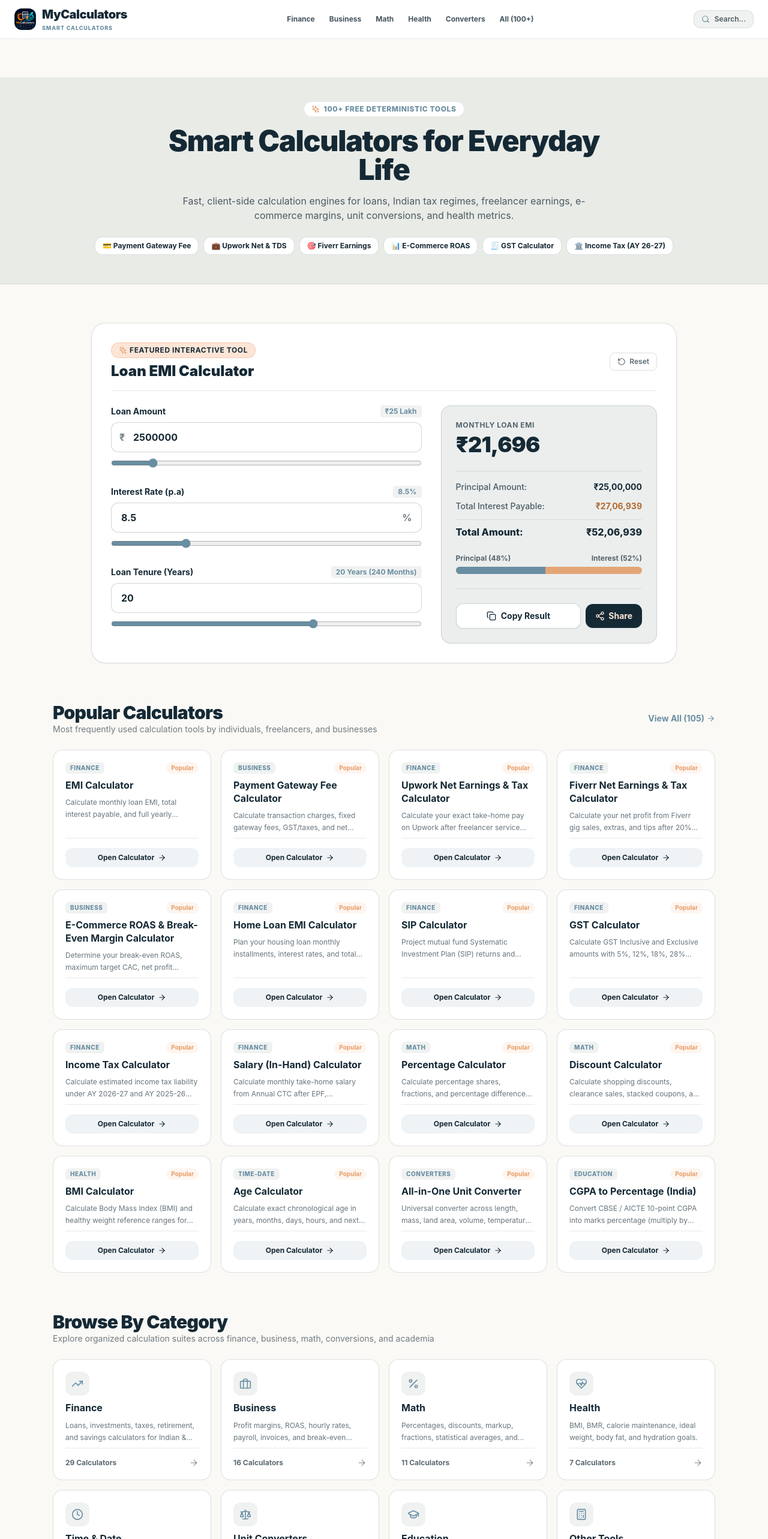
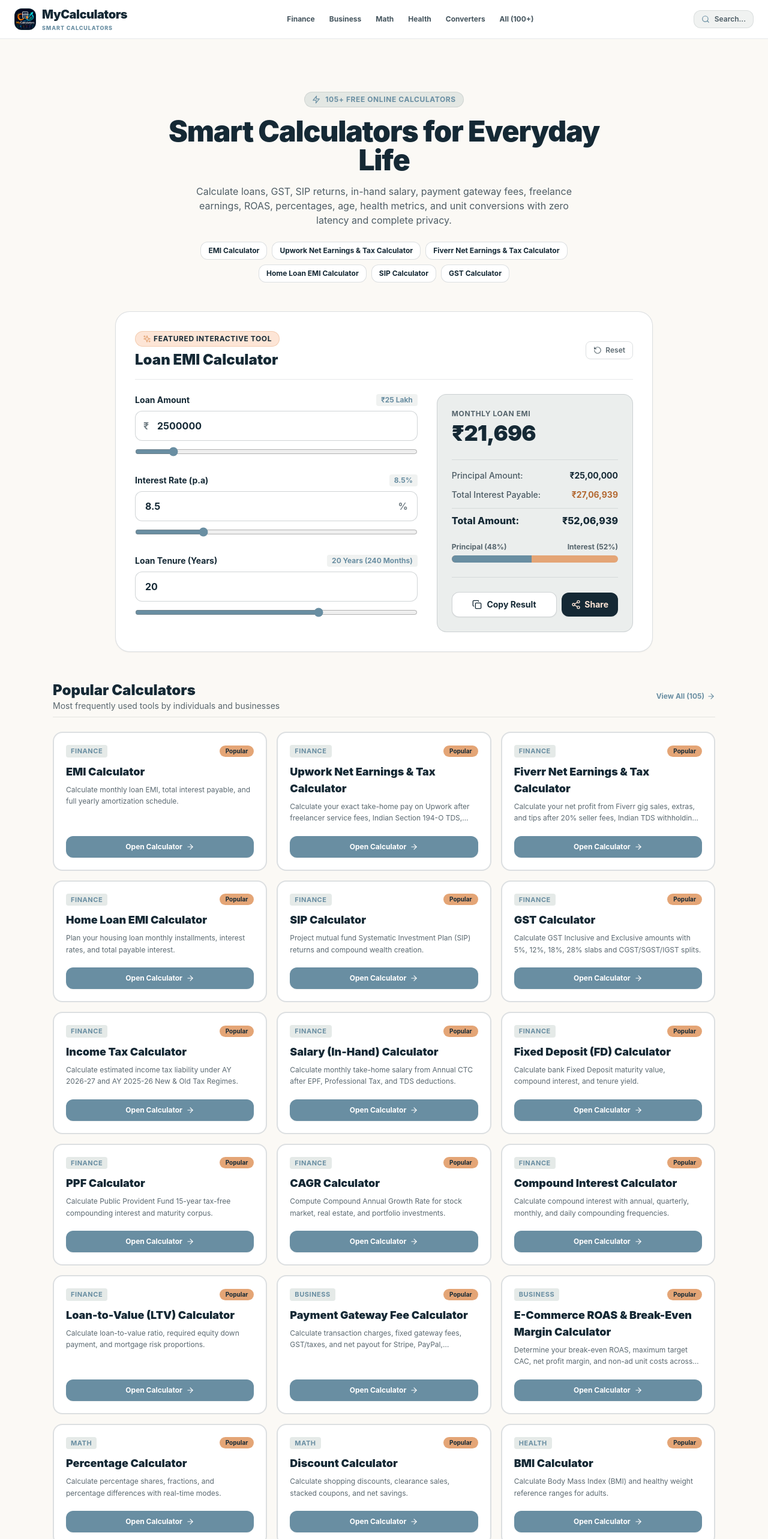
Before and after one commit to mantupatra23-pixel/mycalculator, a Next.js app: page / in a window 1280 px wide. Shown: the top 2566 px of the page at 60% size. Built offline with nearby package versions, Linux system fonts and the light colour scheme.

Commit message:
Restore original solid steel button styling and dynamic tool registry loading

```diff
--- a/app/page.tsx
+++ b/app/page.tsx
@@ -16,19 +16,18 @@ import {
   ShieldCheck,
   Zap,
   Lock,
-  Sparkles,
 } from "lucide-react";
 
 export const metadata: Metadata = {
-  title: "MyCalculators – 100+ Free Smart Online Calculators | Fast, Accurate, Private",
+  title: "Free Online Calculators - EMI, GST, SIP, Finance & Math | MyCalculators",
   description:
-    "Free, deterministic, browser-based calculators for loans, income tax, GST, salary, freelance, e-commerce, mathematics, health, and unit conversions.",
+    "Use 100+ free online calculators for EMI, GST, SIP returns, in-hand salary, payment gateway fees, freelance earnings, ROAS, percentages, age, and unit conversions. Fast, private and mobile-friendly.",
   alternates: {
     canonical: "https://www.mycalculator.xyz",
   },
   openGraph: {
-    title: "MyCalculators – 100+ Free Smart Online Calculators",
-    description: "Fast, accurate, and private calculation tools for everyday finance, business, math, and conversions.",
+    title: "Free Online Calculators for Everyday Life | MyCalculators",
+    description: "100+ browser-native calculators for finance, math, business, and health.",
     url: "https://www.mycalculator.xyz",
     siteName: "MyCalculators",
     locale: "en_IN",
@@ -37,41 +36,19 @@ export const metadata: Metadata = {
 };
 
 const CATEGORY_ICONS: Record<CalculatorCategory, React.ReactNode> = {
-  finance: <TrendingUp className="w-5 h-5 text-steel" />,
-  business: <Briefcase className="w-5 h-5 text-steel" />,
-  math: <Percent className="w-5 h-5 text-steel" />,
-  health: <HeartPulse className="w-5 h-5 text-steel" />,
-  "time-date": <Clock className="w-5 h-5 text-steel" />,
-  converters: <Scale className="w-5 h-5 text-steel" />,
-  education: <GraduationCap className="w-5 h-5 text-steel" />,
-  other: <Calculator className="w-5 h-5 text-steel" />,
+  finance: <TrendingUp className="w-5 h-5" />,
+  business: <Briefcase className="w-5 h-5" />,
+  math: <Percent className="w-5 h-5" />,
+  health: <HeartPulse className="w-5 h-5" />,
+  "time-date": <Clock className="w-5 h-5" />,
+  converters: <Scale className="w-5 h-5" />,
+  education: <GraduationCap className="w-5 h-5" />,
+  other: <Calculator className="w-5 h-5" />,
 };
 
-// Curated high-intent popular calculators across all categories
-const POPULAR_SLUGS = [
-  "emi-calculator",
-  "payment-gateway-fee-calculator",
-  "upwork-net-earnings-calculator",
-  "fiverr-net-earnings-calculator",
-  "ecommerce-roas-break-even-calculator",
-  "home-loan-emi-calculator",
-  "sip-calculator",
-  "gst-calculator",
-  "income-tax-calculator",
-  "salary-calculator",
-  "percentage-calculator",
-  "discount-calculator",
-  "bmi-calculator",
-  "age-calculator",
-  "unit-converter",
-  "cgpa-to-percentage",
-];
-
 export default function HomePage() {
-  const popularCalculators = POPULAR_SLUGS.map((slug) =>
-    CALCULATORS.find((c) => c.slug === slug)
-  ).filter((c): c is (typeof CALCULATORS)[0] => c !== undefined);
-
+  const popularCalculators = CALCULATORS.filter((c) => c.popular);
+  const totalCount = CALCULATORS.length;
   const categories = Object.keys(CATEGORIES_META) as CalculatorCategory[];
 
   const jsonLd = {
@@ -87,163 +64,122 @@ export default function HomePage() {
   };
 
   return (
-    <main className="space-y-16 pb-20">
+    <main className="max-w-6xl mx-auto px-4 sm:px-6 py-8 space-y-12">
       <script
         type="application/ld+json"
         dangerouslySetInnerHTML={{ __html: JSON.stringify(jsonLd) }}
       />
 
       {/* Hero Section */}
-      <section className="bg-sage/40 border-b border-navy/10 pt-10 pb-12 px-4 sm:px-6">
-        <div className="max-w-5xl mx-auto text-center space-y-4">
-          <div className="inline-flex items-center gap-1.5 text-xs font-extrabold uppercase tracking-wider text-steel bg-white px-3 py-1 rounded-full border border-navy/10 shadow-xs">
-            <Sparkles className="w-3.5 h-3.5 text-[#e89d67]" /> 100+ Free Deterministic Tools
+      <section className="text-center space-y-4 max-w-3xl mx-auto pt-2">
+        <div className="inline-flex items-center gap-2 px-3 py-1 rounded-full bg-sage/50 text-steel font-bold text-xs uppercase tracking-wider border border-navy/10">
+          <Zap className="w-3.5 h-3.5" /> {totalCount}+ Free Online Calculators
         </div>
-          <h1 className="text-3xl sm:text-5xl font-black text-navy tracking-tight max-w-3xl mx-auto leading-tight">
+        <h1 className="text-3xl sm:text-5xl font-black text-navy tracking-tight leading-tight">
           Smart Calculators for Everyday Life
         </h1>
-          <p className="text-navy/75 text-sm sm:text-base max-w-2xl mx-auto leading-relaxed">
-            Fast, client-side calculation engines for loans, Indian tax regimes, freelancer earnings, e-commerce margins, unit conversions, and health metrics.
+        <p className="text-sm sm:text-base text-navy/75 leading-relaxed max-w-2xl mx-auto">
+          Calculate loans, GST, SIP returns, in-hand salary, payment gateway fees, freelance earnings, ROAS, percentages, age, health metrics, and unit conversions with zero latency and complete privacy.
         </p>
 
-          {/* Quick-Jump Tool Pills */}
+        {/* Dynamic Quick Jump Pills */}
         <div className="flex flex-wrap items-center justify-center gap-2 pt-2 text-xs font-bold">
+          {popularCalculators.slice(0, 6).map((calc) => (
             <Link
-              href="/calculators/payment-gateway-fee-calculator"
-              className="bg-white hover:bg-navy hover:text-cream text-navy px-3 py-1.5 rounded-xl border border-navy/15 transition-all shadow-xs"
+              key={calc.id}
+              href={`/calculators/${calc.slug}`}
+              className="bg-white hover:bg-steel hover:text-white text-navy px-3 py-1.5 rounded-xl border border-navy/15 transition-all shadow-xs"
             >
-              💳 Payment Gateway Fee
+              {calc.name}
             </Link>
-            <Link
-              href="/calculators/upwork-net-earnings-calculator"
-              className="bg-white hover:bg-navy hover:text-cream text-navy px-3 py-1.5 rounded-xl border border-navy/15 transition-all shadow-xs"
-            >
-              💼 Upwork Net & TDS
-            </Link>
-            <Link
-              href="/calculators/fiverr-net-earnings-calculator"
-              className="bg-white hover:bg-navy hover:text-cream text-navy px-3 py-1.5 rounded-xl border border-navy/15 transition-all shadow-xs"
-            >
-              🎯 Fiverr Earnings
-            </Link>
-            <Link
-              href="/calculators/ecommerce-roas-break-even-calculator"
-              className="bg-white hover:bg-navy hover:text-cream text-navy px-3 py-1.5 rounded-xl border border-navy/15 transition-all shadow-xs"
-            >
-              📊 E-Commerce ROAS
-            </Link>
-            <Link
-              href="/calculators/gst-calculator"
-              className="bg-white hover:bg-navy hover:text-cream text-navy px-3 py-1.5 rounded-xl border border-navy/15 transition-all shadow-xs"
-            >
-              🧾 GST Calculator
-            </Link>
-            <Link
-              href="/calculators/income-tax-calculator"
-              className="bg-white hover:bg-navy hover:text-cream text-navy px-3 py-1.5 rounded-xl border border-navy/15 transition-all shadow-xs"
-            >
-              🏛️ Income Tax (AY 26-27)
-            </Link>
-          </div>
+          ))}
         </div>
       </section>
 
-      {/* Interactive Featured Tool (EMI Live Card) */}
-      <section className="max-w-5xl mx-auto px-4 sm:px-6">
+      {/* Featured EMI Engine */}
+      <section className="max-w-4xl mx-auto">
         <FeaturedEMI />
       </section>
 
       {/* Popular Calculators Grid */}
-      <section className="max-w-6xl mx-auto px-4 sm:px-6 space-y-6">
-        <div className="flex items-center justify-between">
+      <section className="space-y-6">
+        <div className="flex items-center justify-between pb-2 border-b border-navy/10">
           <div>
-            <h2 className="text-2xl sm:text-3xl font-black text-navy tracking-tight">
-              Popular Calculators
-            </h2>
-            <p className="text-xs sm:text-sm text-navy/60">
-              Most frequently used calculation tools by individuals, freelancers, and businesses
-            </p>
+            <h2 className="text-2xl font-black text-navy">Popular Calculators</h2>
+            <p className="text-xs sm:text-sm text-navy/70">Most frequently used tools by individuals and businesses</p>
           </div>
           <Link
             href="/calculators"
-            className="text-xs sm:text-sm font-bold text-steel hover:text-navy transition-colors inline-flex items-center gap-1"
+            className="text-xs font-bold text-steel hover:text-navy flex items-center gap-1"
           >
-            View All ({CALCULATORS.length}) <ArrowRight className="w-3.5 h-3.5" />
+            View All ({totalCount}) <ArrowRight className="w-3.5 h-3.5" />
           </Link>
         </div>
 
-        <div className="grid grid-cols-1 sm:grid-cols-2 lg:grid-cols-4 gap-4">
+        <div className="grid grid-cols-1 sm:grid-cols-2 lg:grid-cols-3 gap-4">
           {popularCalculators.map((calc) => (
             <div
               key={calc.id}
-              className="bg-white rounded-2xl p-5 border border-navy/15 shadow-xs hover:border-steel/50 hover:shadow-md transition-all flex flex-col justify-between group"
+              className="bg-white border-2 border-navy/15 rounded-2xl p-5 hover:border-steel hover:shadow-md transition-all flex flex-col justify-between group"
             >
-              <div className="space-y-2">
-                <div className="flex items-center justify-between">
-                  <span className="text-[10px] font-extrabold uppercase tracking-wider text-steel bg-sage/30 px-2 py-0.5 rounded-md">
+              <div>
+                <div className="flex items-center justify-between mb-2.5">
+                  <span className="text-[11px] font-bold uppercase tracking-wider text-steel bg-sage/50 px-2 py-0.5 rounded">
                     {calc.category}
                   </span>
-                  <span className="text-[10px] font-bold text-[#e89d67] bg-[#e89d67]/10 px-2 py-0.5 rounded-full">
+                  <span className="text-[10px] font-bold text-navy bg-sand px-2.5 py-0.5 rounded-full shadow-xs">
                     Popular
                   </span>
                 </div>
-                <h3 className="font-bold text-base text-navy group-hover:text-steel transition-colors leading-snug">
+                <h3 className="font-black text-base sm:text-lg text-navy group-hover:text-steel transition-colors mb-1.5 leading-snug">
                   {calc.name}
                 </h3>
-                <p className="text-xs text-navy/65 line-clamp-2 leading-relaxed">
+                <p className="text-xs text-navy/70 line-clamp-2 leading-relaxed mb-5">
                   {calc.description}
                 </p>
               </div>
 
-              <div className="pt-4 mt-2 border-t border-navy/10">
               <Link
                 href={`/calculators/${calc.slug}`}
-                  className="w-full bg-steel/10 hover:bg-navy hover:text-cream text-navy text-xs font-bold py-2 px-3 rounded-xl transition-all flex items-center justify-center gap-1.5 group-hover:bg-navy group-hover:text-cream"
+                className="w-full bg-steel hover:bg-steel/90 text-white font-bold py-2.5 px-4 rounded-xl flex items-center justify-center gap-1.5 text-xs transition-colors shadow-sm"
               >
                 Open Calculator <ArrowRight className="w-3.5 h-3.5" />
               </Link>
-              </div>
             </div>
           ))}
         </div>
       </section>
 
-      {/* Browse By Category Section */}
-      <section className="max-w-6xl mx-auto px-4 sm:px-6 space-y-6">
-        <div>
-          <h2 className="text-2xl sm:text-3xl font-black text-navy tracking-tight">
-            Browse By Category
-          </h2>
-          <p className="text-xs sm:text-sm text-navy/60">
-            Explore organized calculation suites across finance, business, math, conversions, and academia
-          </p>
+      {/* Browse By Category */}
+      <section className="space-y-6 pt-2">
+        <div className="pb-2 border-b border-navy/10">
+          <h2 className="text-2xl font-black text-navy">Browse By Category</h2>
+          <p className="text-xs sm:text-sm text-navy/70">Explore organized calculation tools across disciplines</p>
         </div>
 
         <div className="grid grid-cols-1 sm:grid-cols-2 lg:grid-cols-4 gap-4">
-          {categories.map((cat) => {
-            const meta = CATEGORIES_META[cat];
-            const count = getCalculatorsByCategory(cat).length;
+          {categories.map((catKey) => {
+            const cat = CATEGORIES_META[catKey];
+            const count = getCalculatorsByCategory(catKey).length;
+
             return (
               <Link
-                key={cat}
-                href={`/calculators/${cat}`}
-                className="bg-white rounded-2xl p-5 border border-navy/15 shadow-xs hover:border-steel hover:shadow-md transition-all flex flex-col justify-between group"
+                key={catKey}
+                href={`/calculators/${catKey}`}
+                className="bg-white border-2 border-navy/15 rounded-2xl p-5 hover:border-steel hover:shadow-md transition-all group flex flex-col justify-between"
               >
-                <div className="space-y-2">
-                  <div className="w-10 h-10 rounded-xl bg-sage/30 flex items-center justify-center group-hover:scale-105 transition-transform">
-                    {CATEGORY_ICONS[cat]}
+                <div>
+                  <div className="w-10 h-10 rounded-xl bg-sage/40 flex items-center justify-center text-steel mb-3 group-hover:bg-steel group-hover:text-white transition-colors shadow-xs">
+                    {CATEGORY_ICONS[catKey]}
                   </div>
-                  <h3 className="font-bold text-base text-navy group-hover:text-steel transition-colors">
-                    {meta.name}
-                  </h3>
-                  <p className="text-xs text-navy/65 line-clamp-2 leading-relaxed">
-                    {meta.description}
+                  <h3 className="font-extrabold text-base text-navy mb-1">{cat.name}</h3>
+                  <p className="text-xs text-navy/60 line-clamp-2 mb-4 leading-relaxed">
+                    {cat.description}
                   </p>
                 </div>
-
-                <div className="pt-4 mt-2 border-t border-navy/10 flex items-center justify-between text-xs font-bold text-navy/70 group-hover:text-navy">
+                <div className="flex items-center justify-between text-xs font-bold text-steel pt-3 border-t border-navy/10">
                   <span>{count} Calculators</span>
-                  <ArrowRight className="w-4 h-4 text-navy/40 group-hover:translate-x-1 transition-transform" />
+                  <ArrowRight className="w-3.5 h-3.5 group-hover:translate-x-1 transition-transform" />
                 </div>
               </Link>
             );
@@ -251,14 +187,14 @@ export default function HomePage() {
         </div>
       </section>
 
-      {/* Category Deep-Dive Lists */}
-      <section className="max-w-6xl mx-auto px-4 sm:px-6 space-y-10">
-        {/* Business & Freelance Suite */}
+      {/* Dynamic Category Deep Dive Sections */}
+      <section className="space-y-10">
+        {/* Business & Freelance */}
         <div className="space-y-4">
           <div className="flex items-center justify-between border-b border-navy/10 pb-3">
             <div>
               <h3 className="text-xl font-black text-navy flex items-center gap-2">
-                <Briefcase className="w-5 h-5 text-steel" /> Business & Freelance Suites
+                <Briefcase className="w-5 h-5 text-steel" /> Business & Freelance Tools
               </h3>
               <p className="text-xs text-navy/60">Payment gateway fees, marketplace net earnings, and e-commerce models</p>
             </div>
@@ -283,7 +219,7 @@ export default function HomePage() {
           </div>
         </div>
 
-        {/* Finance & Loans Suite */}
+        {/* Finance & Loans */}
         <div className="space-y-4">
           <div className="flex items-center justify-between border-b border-navy/10 pb-3">
             <div>
@@ -314,45 +250,27 @@ export default function HomePage() {
         </div>
       </section>
 
-      {/* Trust & Architecture Banner */}
-      <section className="max-w-5xl mx-auto px-4 sm:px-6">
-        <div className="bg-navy text-cream rounded-3xl p-6 sm:p-10 border border-navy/20 shadow-lg space-y-6">
-          <div className="max-w-2xl space-y-2">
-            <span className="text-xs font-extrabold uppercase tracking-widest text-[#e89d67]">
-              Engineered For Performance & Privacy
-            </span>
-            <h2 className="text-2xl sm:text-3xl font-black text-white">
-              Deterministic Calculations Without Data Tracking
-            </h2>
-            <p className="text-xs sm:text-sm text-cream/75 leading-relaxed">
-              Unlike traditional bloated calculation portals, every tool on MyCalculators runs locally on your browser. Your loan balances, payroll CTC, and financial numbers are never transmitted or stored on remote databases.
-            </p>
-          </div>
-
-          <div className="grid grid-cols-1 sm:grid-cols-3 gap-4 pt-2 border-t border-cream/15">
-            <div className="flex items-center gap-3">
-              <Zap className="w-5 h-5 text-[#e89d67] shrink-0" />
+      {/* Trust & Architecture Badges */}
+      <section className="grid grid-cols-1 sm:grid-cols-3 gap-4 pt-6 border-t border-navy/10">
+        <div className="flex items-center gap-3 bg-sage/20 border border-navy/10 rounded-2xl p-4">
+          <Zap className="w-5 h-5 text-steel shrink-0" />
           <div className="text-xs">
-                <strong className="text-white block">Zero Server Latency</strong>
-                <span className="text-cream/60">Instant real-time output</span>
+            <span className="font-bold text-navy block">Instant & Browser-Native</span>
+            <span className="text-navy/70">Calculations run locally with zero server latency.</span>
           </div>
         </div>
-
-            <div className="flex items-center gap-3">
-              <Lock className="w-5 h-5 text-[#e89d67] shrink-0" />
+        <div className="flex items-center gap-3 bg-sage/20 border border-navy/10 rounded-2xl p-4">
+          <Lock className="w-5 h-5 text-steel shrink-0" />
           <div className="text-xs">
-                <strong className="text-white block">100% Client-Side</strong>
-                <span className="text-cream/60">No financial data stored</span>
+            <span className="font-bold text-navy block">100% Private & Secure</span>
+            <span className="text-navy/70">No financial inputs or health data are stored remotely.</span>
           </div>
         </div>
-
-            <div className="flex items-center gap-3">
-              <ShieldCheck className="w-5 h-5 text-[#e89d67] shrink-0" />
+        <div className="flex items-center gap-3 bg-sage/20 border border-navy/10 rounded-2xl p-4">
+          <ShieldCheck className="w-5 h-5 text-steel shrink-0" />
           <div className="text-xs">
-                <strong className="text-white block">Statutory Precision</strong>
-                <span className="text-cream/60">AY 2026-27 tax slab compliance</span>
-              </div>
-            </div>
+            <span className="font-bold text-navy block">Verified Standards</span>
+            <span className="text-navy/70">Indian currency notation (Lakhs/Crores) and GST slabs.</span>
           </div>
         </div>
       </section>
```
Lines whose indentation alone changed are shown as unchanged.
